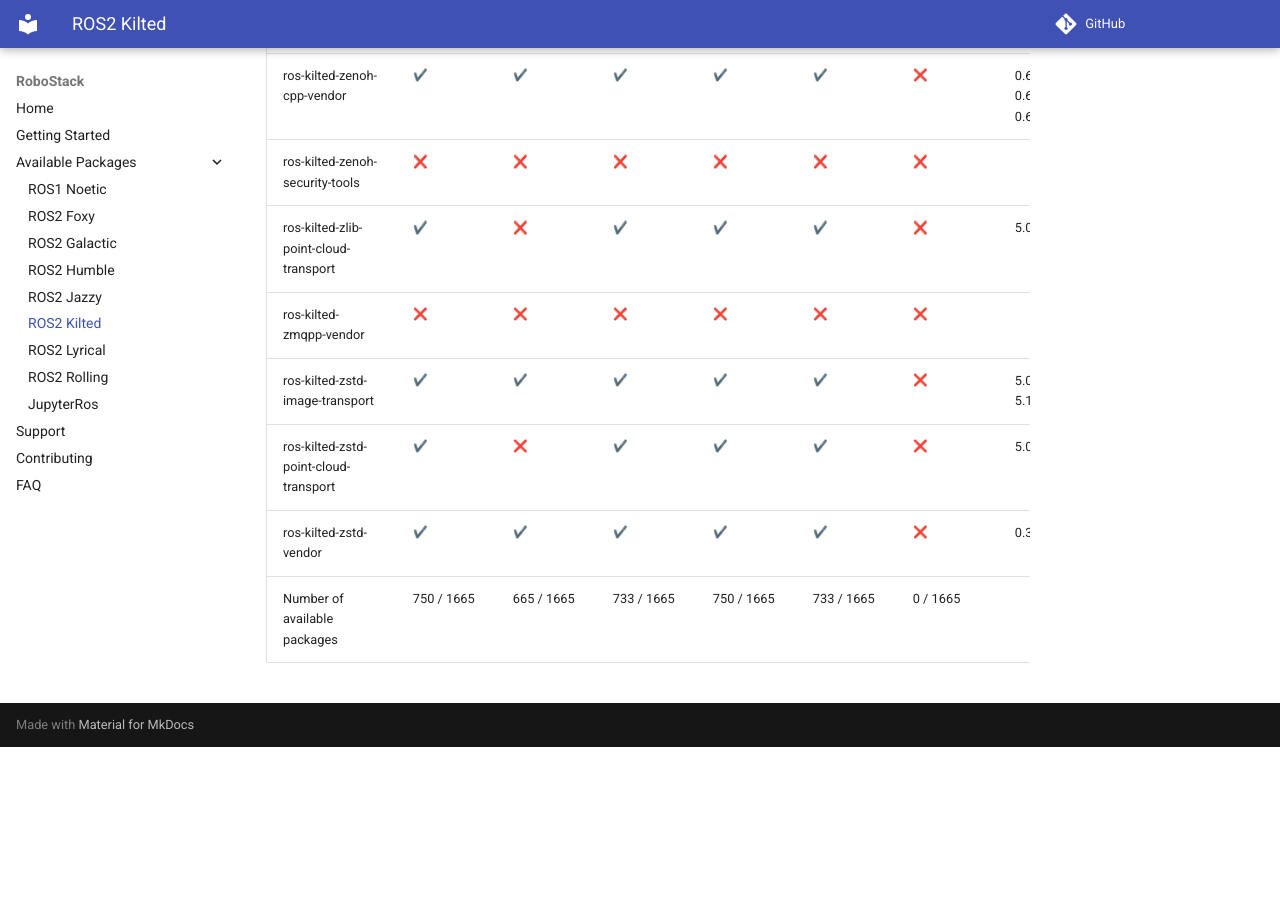
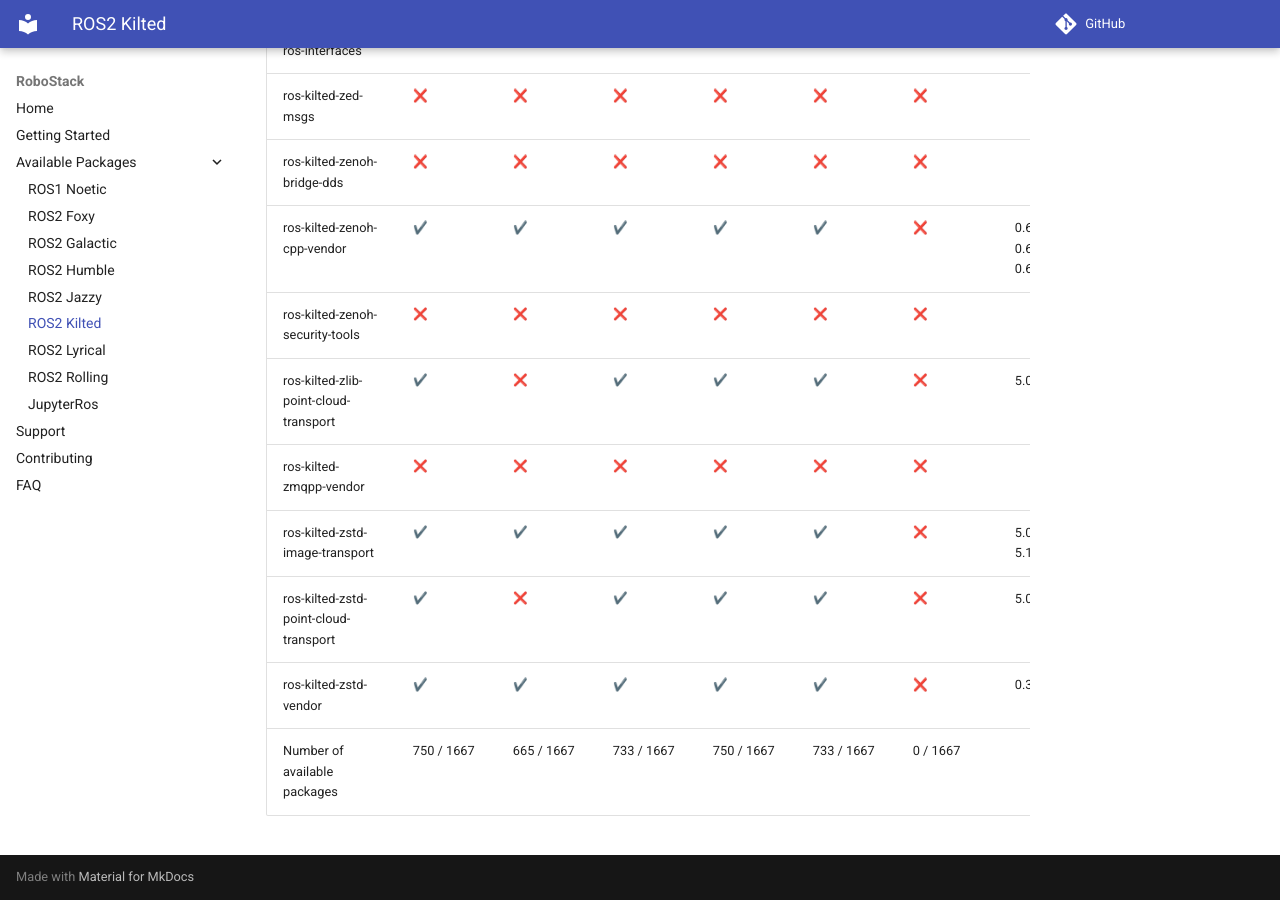
Before and after one commit to RoboStack/robostack.github.io, an MkDocs documentation site: the page built from docs/kilted.md, in a window 1280 px wide and 900 px high, scrolled down 127897 px. Built offline with MkDocs 1.6.1 and Material for MkDocs 9.7.7, drawn with Linux system fonts in a browser that asks for light colours; emoji names are drawn with the system emoji font; comment, search, counter and statistics services are not loaded; before the commit the page ends 128644 px from its top, so only the background shows below that; some of the changed text lies outside the part shown.

Commit message:
Update tables

```diff
--- a/docs/kilted.md
+++ b/docs/kilted.md
@@ -1665,4 +1667,4 @@
 | ros-kilted-zstd-image-transport | :heavy_check_mark: { data-sort='1' } | :heavy_check_mark: { data-sort='1' } | :heavy_check_mark: { data-sort='1' } | :heavy_check_mark: { data-sort='1' } | :heavy_check_mark: { data-sort='1' } | :x: { data-sort='0' } | 5.0.2, 5.1.0, 5.1.1  |
 | ros-kilted-zstd-point-cloud-transport | :heavy_check_mark: { data-sort='1' } | :x: { data-sort='0' } | :heavy_check_mark: { data-sort='1' } | :heavy_check_mark: { data-sort='1' } | :heavy_check_mark: { data-sort='1' } | :x: { data-sort='0' } | 5.0.4  |
 | ros-kilted-zstd-vendor | :heavy_check_mark: { data-sort='1' } | :heavy_check_mark: { data-sort='1' } | :heavy_check_mark: { data-sort='1' } | :heavy_check_mark: { data-sort='1' } | :heavy_check_mark: { data-sort='1' } | :x: { data-sort='0' } | 0.32.0  |
-| Number of available packages |  750 / 1665 | 665 / 1665 | 733 / 1665 | 750 / 1665 | 733 / 1665 | 0 / 1665 |
+| Number of available packages |  750 / 1667 | 665 / 1667 | 733 / 1667 | 750 / 1667 | 733 / 1667 | 0 / 1667 |
```
Also changed, not shown: other parts of docs/kilted.md (+2 -0 lines), docs/humble.md (+2 -1 lines), docs/lyrical.md (+2 -1 lines), docs/rolling.md (+2 -1 lines).
